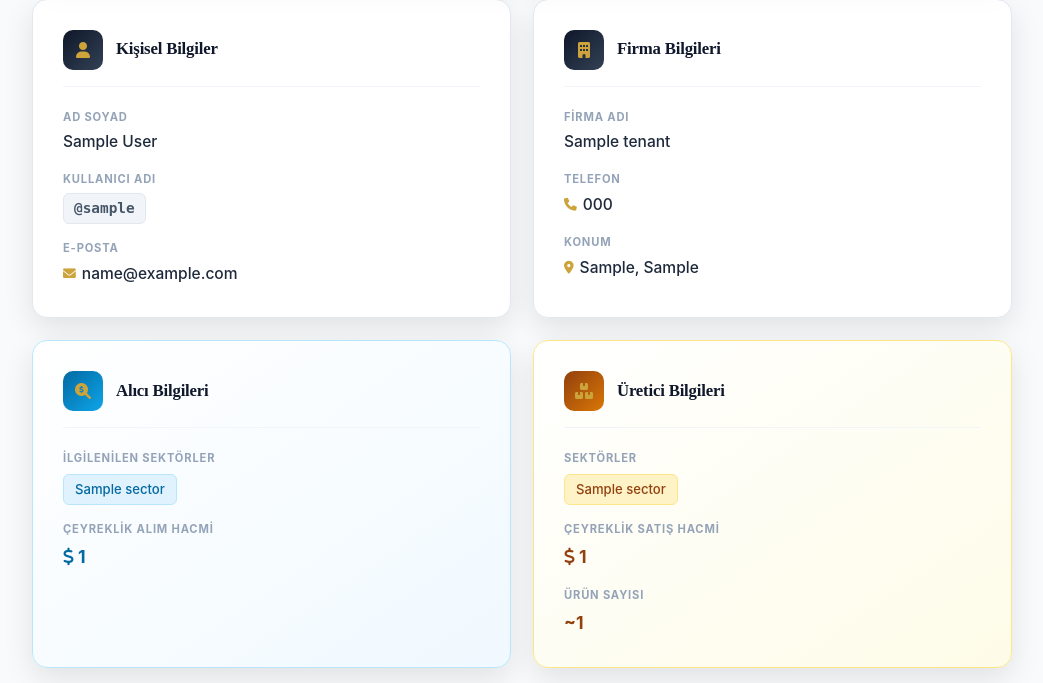
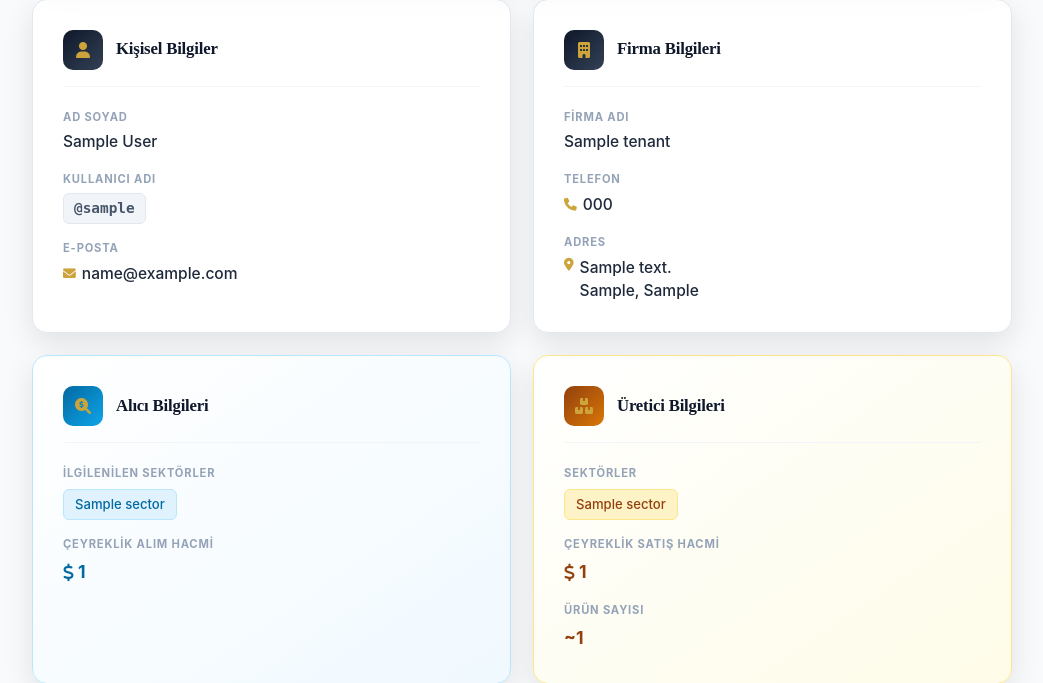
Before and after one commit to oecer/made-in-izmir, a Django app: page /profile/ in a window 1280 px wide. Shown: the part 516-1199 px from the top of the page, without its empty margins (118-1161 px from the left). Run offline with Django 5.2, Linux system fonts and the light colour scheme; a user stored in the database is signed in; tables that the repository leaves empty hold one stand-in row (values such as "Sample post").

Commit message:
feat: Update profile to display detailed address including `open_address` and improve formatting.

```diff
--- a/main/templates/auth/profile.html
+++ b/main/templates/auth/profile.html
@@ -127,11 +127,15 @@
                     </span>
                 </div>
                 <div class="info-row">
-                    <span class="info-label" data-i18n="profile.location">Konum</span>
+                    <span class="info-label" data-i18n="profile.address">Adres</span>
                     <span class="info-value">
-                        {% if user.profile.tenant.city or user.profile.tenant.country %}
-                            <i class="fas fa-map-marker-alt info-icon"></i>
-                            {{ user.profile.tenant.city }}{% if user.profile.tenant.city and user.profile.tenant.country %}, {% endif %}{{ user.profile.tenant.country }}
+                        {% if user.profile.tenant.open_address or user.profile.tenant.city or user.profile.tenant.country %}
+                            <i class="fas fa-map-marker-alt info-icon" style="align-self:flex-start;margin-top:3px;"></i>
+                            <span class="address-text">
+                                {% if user.profile.tenant.open_address %}{{ user.profile.tenant.open_address }}{% endif %}
+                                {% if user.profile.tenant.open_address and user.profile.tenant.city %}<br>{% endif %}
+                                {{ user.profile.tenant.city }}{% if user.profile.tenant.city and user.profile.tenant.country %}, {% endif %}{{ user.profile.tenant.country }}
+                            </span>
                         {% else %}
                             <span class="info-empty">-</span>
                         {% endif %}
@@ -546,6 +550,10 @@
         word-break: break-all;
     }
 
+    .address-text {
+        line-height: 1.5;
+    }
+
     /* Highlight values */
     .highlight-value {
         font-weight: 700;
```
